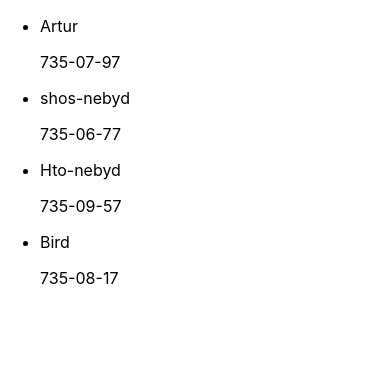
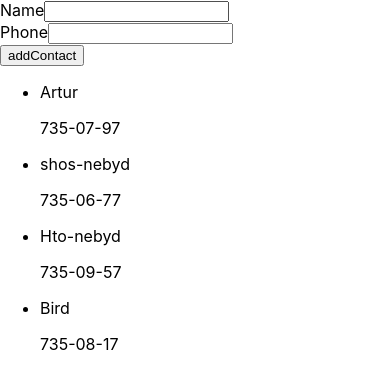
Before and after one commit to IronHedgehog/reactLessons, a React (Create React App) app: page / in a window 390 px wide. Shown: the top 388 px of the page. Built offline with nearby package versions, Linux system fonts and the light colour scheme.

Commit message:
phonebook

```diff
--- a/src/App.js
+++ b/src/App.js
@@ -1,4 +1,5 @@
 import React, { Component } from "react";
+import Form from "./components/form/Form";
 import Numberlist from "./components/numberlist/Numberlist";
 
 export default class App extends Component {
@@ -15,6 +16,7 @@ export default class App extends Component {
     const { phones } = this.state;
     return (
       <>
+        <Form />
         <Numberlist data={phones} />
       </>
     );
--- /dev/null
+++ b/src/components/form/Form.jsx
@@ -0,0 +1,37 @@
+import { Component } from "react";
+
+class Form extends Component {
+  render() {
+    return (
+      <form>
+        <label>
+          <span>Name</span>
+          <input
+            type="text"
+            name="name"
+            pattern="^[a-zA-Zа-яА-Я]+(([' -][a-zA-Zа-яА-Я ])?[a-zA-Zа-яА-Я]*)*$"
+            title="Name may contain only letters, apostrophe, dash and spaces. For example Adrian, Jacob Mercer, Charles de Batz de Castelmore d'Artagnan"
+            required
+            autoComplete="off"
+          />
+        </label>
+        <br />
+        <label>
+          <span>Phone</span>
+          <input
+            type="tel"
+            name="number"
+            pattern="\+?\d{1,4}?[-.\s]?\(?\d{1,3}?\)?[-.\s]?\d{1,4}[-.\s]?\d{1,4}[-.\s]?\d{1,9}"
+            title="Phone number must be digits and can contain spaces, dashes, parentheses and can start with +"
+            required
+            autoComplete="off"
+          />
+        </label>
+        <br />
+        <button type="submit">addContact</button>
+      </form>
+    );
+  }
+}
+
+export default Form;
```
Also changed, not shown: src/components/form/form.module.css (added).
